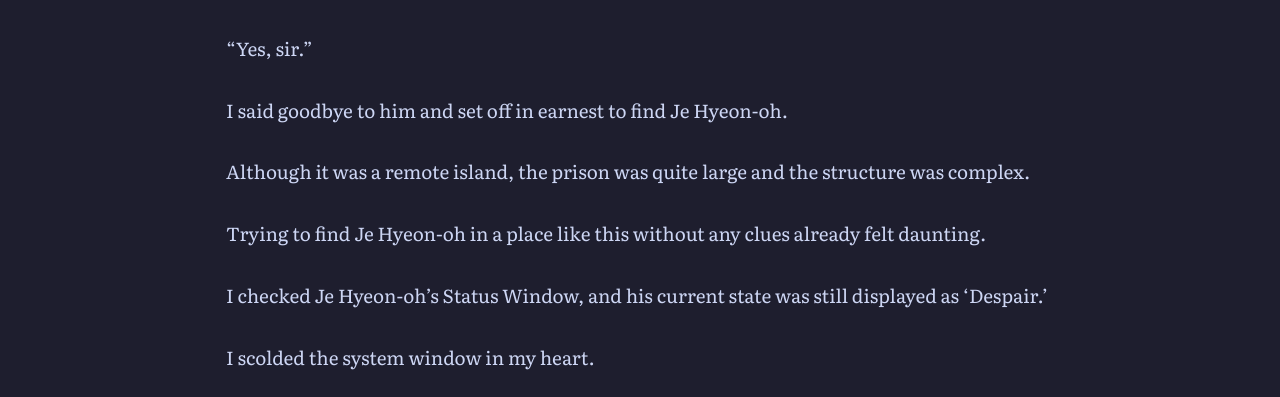
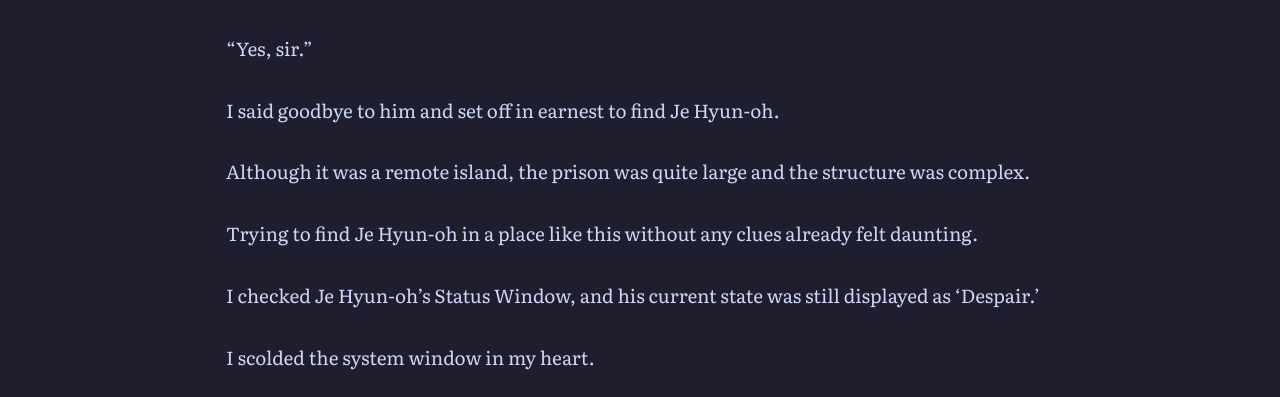
Before and after one commit to soleumn/soleumn.github.io, a Jekyll site: the page built from _posts/eoshinki/2026-09-01-ch8.md, in a window 1280 px wide and 1400 px high, scrolled down 11606 px. Shown: the part 164-561 px from the top of the window. Built offline with Jekyll 4.4.1, drawn with Linux system fonts in a browser that asks for light colours; comment, search, counter and statistics services are not loaded; some of the changed text lies outside the part shown.

Commit message:
Update 2026-09-01-ch8.md

```diff
--- a/_posts/eoshinki/2026-09-01-ch8.md
+++ b/_posts/eoshinki/2026-09-01-ch8.md
@@ -81,7 +81,7 @@ He moved Creature No. 1, gathered information from the guards, tampered with the
 
 After working his ass off, he went to find Won Taebeom.
 
-It was to ask if he knew anything about Je Hyeon-oh's whereabouts.
+It was to ask if he knew anything about Je Hyun-oh's whereabouts.
 
 However, he ended up learning something else.
 
@@ -305,7 +305,7 @@ After gathering various pieces of information, I... should have left the prayer
 
 Neither Kwak Hanmuk nor Won Taebeom had finished their missions for today.
 
-I had to find Je Hyeon-oh on my own, and I wasn't sure if it was okay to leave them behind.
+I had to find Je Hyun-oh on my own, and I wasn't sure if it was okay to leave them behind.
 
 I worried that they might start punching each other again if I wasn't there.
 
@@ -345,13 +345,13 @@ At that, Kwak Hanmuk chuckled and patted me on the back.
 
 “Yes, sir.”
 
-I said goodbye to him and set off in earnest to find Je Hyeon-oh.
+I said goodbye to him and set off in earnest to find Je Hyun-oh.
 
 Although it was a remote island, the prison was quite large and the structure was complex.
 
-Trying to find Je Hyeon-oh in a place like this without any clues already felt daunting.
+Trying to find Je Hyun-oh in a place like this without any clues already felt daunting.
 
-I checked Je Hyeon-oh's Status Window, and his current state was still displayed as 'Despair.'
+I checked Je Hyun-oh's Status Window, and his current state was still displayed as 'Despair.'
 
 I scolded the system window in my heart.
 
@@ -387,7 +387,7 @@ After giving it a moderate compliment, I began to move in the direction the arro
 
 I had to wander around here and there because some paths were blocked by walls, but it was much easier with the direction indicator.
 
-As I got closer to Je Hyeon-oh, my anxiety grew bit by bit.
+As I got closer to Je Hyun-oh, my anxiety grew bit by bit.
 
 It was because the state of 'Despair' kept weighing on my mind.
 
@@ -397,7 +397,7 @@ A black figure was standing at the edge of a coastal cliff.
 
 There was so little movement that at first glance, he looked like a statue placed at the edge of the cliff.
 
-Positioned in a precarious spot where he looked as if he might fall at any moment, Je Hyeon-oh was staring at the sky.
+Positioned in a precarious spot where he looked as if he might fall at any moment, Je Hyun-oh was staring at the sky.
 
 I approached him cautiously.
 
@@ -415,7 +415,7 @@ Feeling a hint of frustration, I called out to him.
 
 “Lieutenant Colonel Je.”
 
-But Je Hyeon-oh did not look back at me.
+But Je Hyun-oh did not look back at me.
 
 For some reason, I felt I knew what I had to do for him.
 
@@ -423,7 +423,7 @@ For some reason, I felt I knew what I had to do for him.
 
 I placed the golden veil over him.
 
-Only then did Je Hyeon-oh slowly turn his head toward me.
+Only then did Je Hyun-oh slowly turn his head toward me.
 
 Within the golden protection, he called my name.
 
@@ -433,6 +433,6 @@ Within the golden protection, he called my name.
 
 Just as I resolved to accept whatever he said.
 
-Je Hyeon-oh asked me in a whisper.
+Je Hyun-oh asked me in a whisper.
 
 “You're a god, aren't you?”
```
